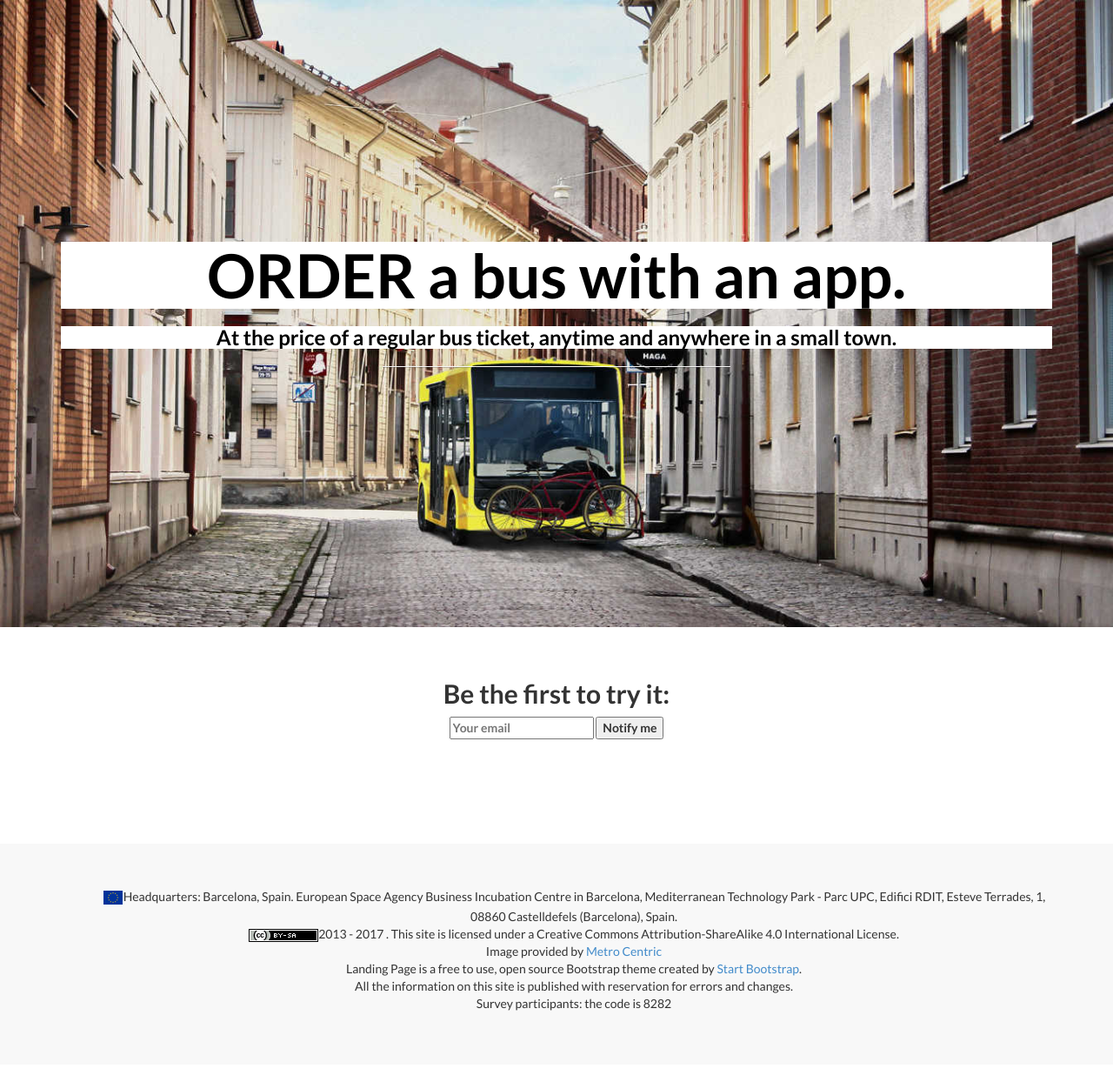
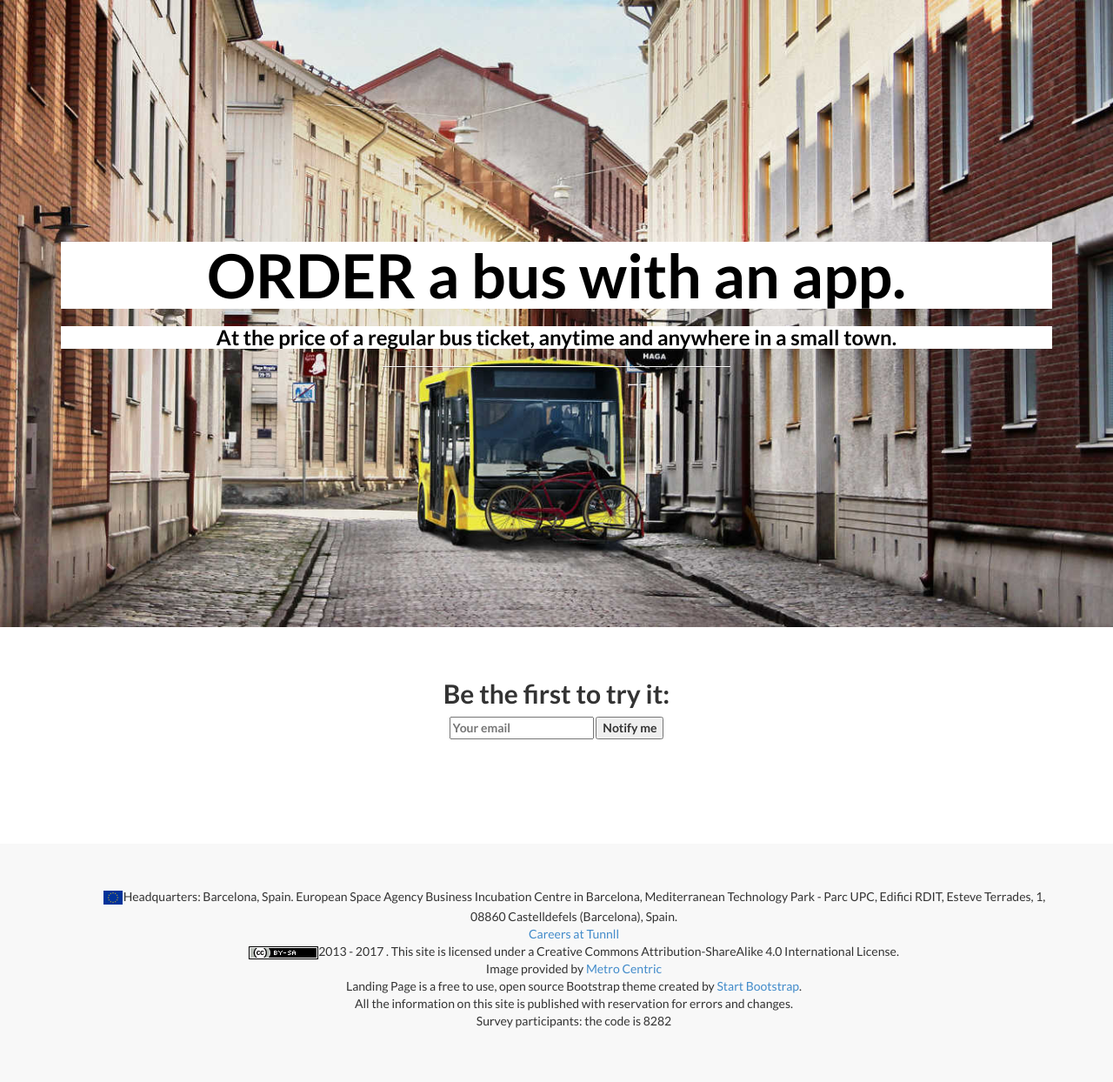
Before and after one commit to andronebula/andronebula.github.io, a Jekyll site: the page built from index.html, in a window 1280 px wide. Shown: the whole page at 87% size. Built offline with Jekyll 4.4.1, drawn with Linux system fonts in a browser that asks for light colours.

Commit message:
Added a link to careers to the footer

```diff
--- a/_includes/footer.html
+++ b/_includes/footer.html
@@ -5,6 +5,7 @@
             <div class="col-md-12">
 		    <ul>
 <li><img class="eu-flag" alt="EU flag" src="../img/EU-flag.png">Headquarters: Barcelona, Spain. European Space Agency Business Incubation Centre in Barcelona, Mediterranean Technology Park - Parc UPC, Edifici RDIT, Esteve Terrades, 1, 08860 Castelldefels (Barcelona), Spain.</li>
+<li><a href="http://careers.tunnll.com">Careers at Tunnll</a></li>
 <li><img alt="Creative Commons License" style="border-width:0" src="../img/creative-commons-80x15.png">2013 - 2017 . This site is licensed under a Creative Commons Attribution-ShareAlike 4.0 International License.</li>
 <li>Image provided by <a href="https://www.flickr.com/photos/16782093@N03/">Metro Centric</a></li>
 <li>Landing Page is a free to use, open source Bootstrap theme created by <a href="http://startbootstrap.com/">Start Bootstrap</a>.</li>
```
